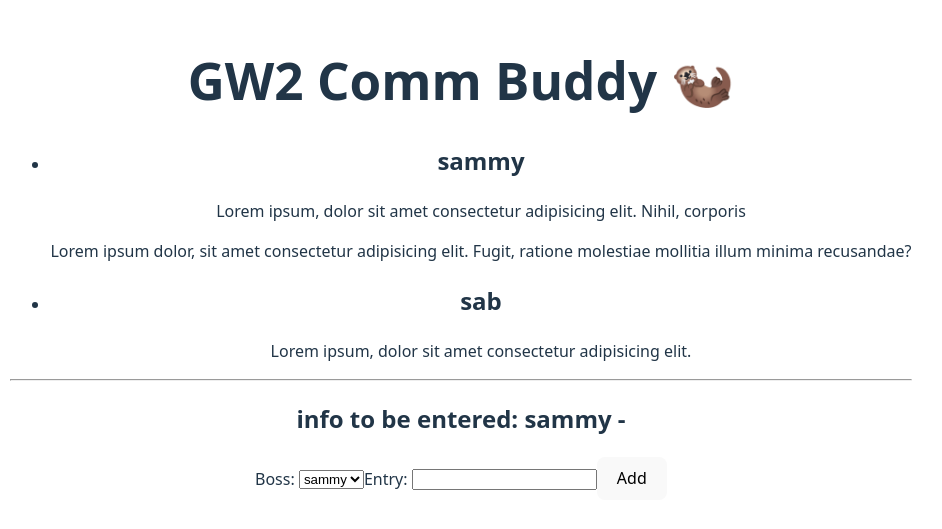
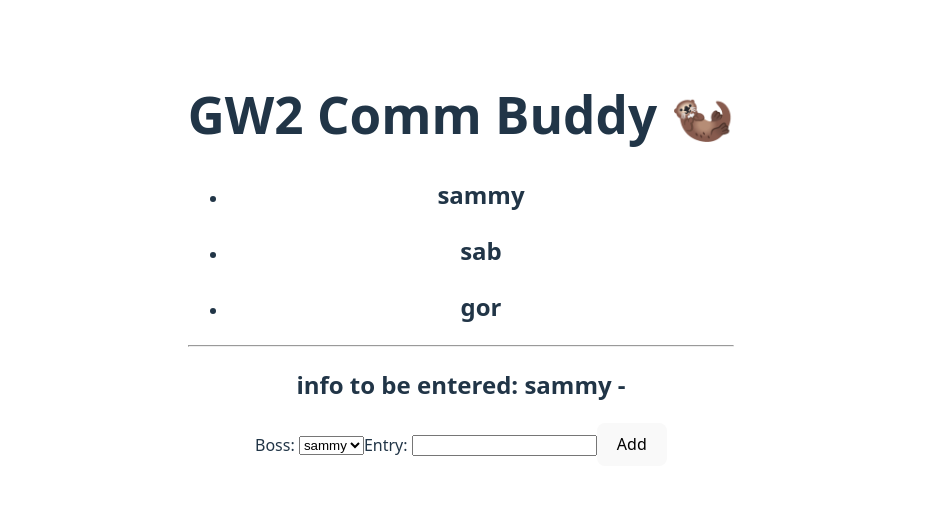
Before and after one commit to ag7621/project-gw2-comm-chat, a React (Vite) app: page / in a window 1280 px wide. Shown: the part 141-670 px from the top of the page, without its empty margins (179-1121 px from the left). Built offline with nearby package versions, Linux system fonts and the light colour scheme.

Commit message:
added dynamic data, select options

```diff
--- a/src/App.jsx
+++ b/src/App.jsx
@@ -2,35 +2,14 @@
 import { v4 as uuidv4 } from 'uuid';
 import './App.css';
 
-const initialData = [
-  {
-    name: 'sammy',
-    entries: [
-      {
-        id: 1,
-        entry:
-          'Lorem ipsum, dolor sit amet consectetur adipisicing elit. Nihil, corporis',
-      },
-      {
-        id: 2,
-        entry:
-          'Lorem ipsum dolor, sit amet consectetur adipisicing elit. Fugit, ratione molestiae mollitia illum minima recusandae?',
-      },
-    ],
-  },
-  {
-    name: 'sab',
-    entries: [
-      {
-        id: 3,
-        entry: 'Lorem ipsum, dolor sit amet consectetur adipisicing elit.',
-      },
-    ],
-  },
+const bosses = [
+  { name: 'sammy', entries: [] },
+  { name: 'sab', entries: [] },
+  { name: 'gor', entries: [] },
 ];
 
 function App() {
-  const [data, setData] = useState(initialData);
+  const [data, setData] = useState(bosses);
 
   const [selectedBoss, setSelectedBoss] = useState('sammy');
   const [newEntry, setNewEntry] = useState('');
@@ -86,8 +65,11 @@
 
         <label>Boss: </label>
         <select onChange={(e) => setSelectedBoss(e.target.value)}>
-          <option value="sammy">sammy</option>
-          <option value="sab">sab</option>
+          {data.map((boss) => (
+            <option key={boss.name} value={boss.name}>
+              {boss.name}
+            </option>
+          ))}
         </select>
 
         <label>Entry: </label>
```
